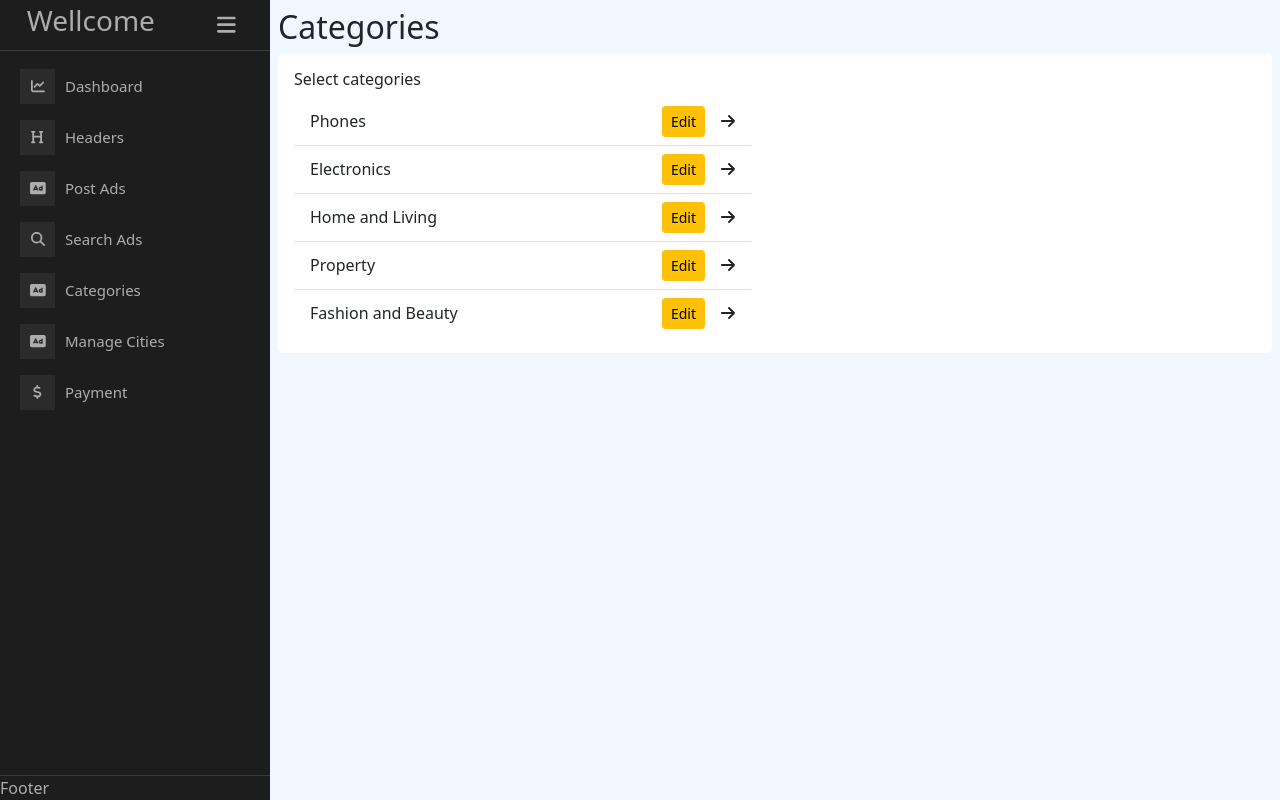
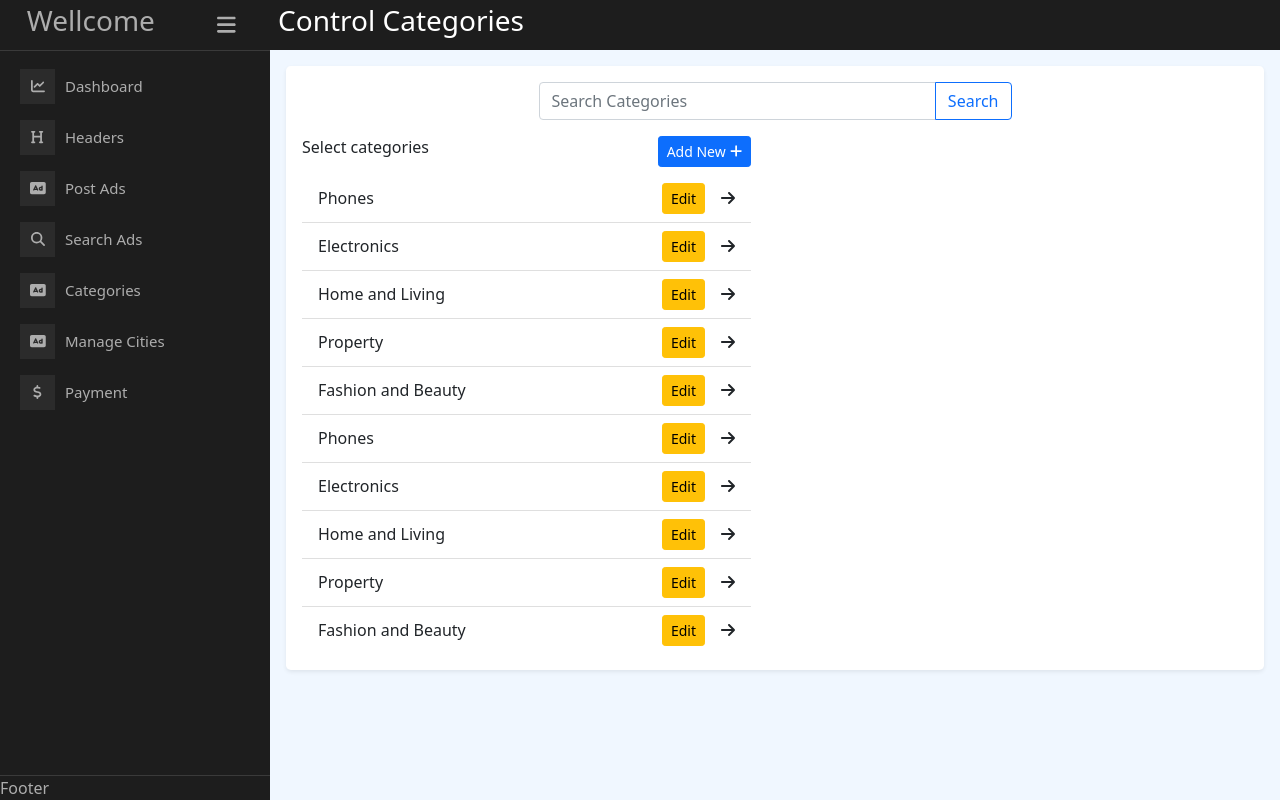
Before and after one commit to Loknath0007/directory-listing-website, a React (Create React App) app: page /dashboard/categories in a window 1280 px wide. Built offline with nearby package versions, Linux system fonts and the light colour scheme.

Commit message:
create add new category modal and implement functionalities

```diff
--- /dev/null
+++ b/src/Pages/Dashboard/Categories/AddCategoriesModal.jsx
@@ -0,0 +1,109 @@
+import { Modal, Button, FormControl, InputGroup } from "react-bootstrap";
+import React, { useState } from "react";
+import { FontAwesomeIcon } from "@fortawesome/react-fontawesome";
+import { faXmark } from "@fortawesome/free-solid-svg-icons";
+
+const AddCategoriesModal = (props) => {
+  const [subCategory, setSubCategory] = useState("");
+  const [categoryName, setCategoryName] = useState("");
+  const [allSubCategories, setAllSubCategories] = useState([]);
+
+  const handleAddSubCategory = () => {
+    if (subCategory.trim() !== "") {
+      const newSubCategoies = [...allSubCategories];
+      if (newSubCategoies.indexOf(subCategory.trim()) === -1) {
+        newSubCategoies.push(subCategory.trim());
+        setAllSubCategories(newSubCategoies);
+        setSubCategory("");
+      } else {
+        alert("items already exist");
+      }
+    }
+  };
+
+  const handleClose = (categoryName) => {
+    const existSubCategories = [...allSubCategories];
+    const newSubCategoies = existSubCategories.filter(
+      (c) => c !== categoryName
+    );
+    setAllSubCategories(newSubCategoies);
+  };
+
+  return (
+    <Modal
+      {...props}
+      size="md"
+      className="shadow-lg"
+      aria-labelledby="contained-modal-title-vcenter"
+      centered
+    >
+      <Modal.Header closeButton>
+        <Modal.Title id="contained-modal-title-vcenter">
+          Add New Category
+        </Modal.Title>
+      </Modal.Header>
+      <Modal.Body>
+        <label htmlFor="categoryName" className="mb-2">
+          Category Name
+        </label>
+        <FormControl
+          id="categoryName"
+          placeholder="Enter New Category Name"
+          aria-label="categoryName"
+          aria-describedby="basic-addon2"
+          className="mb-3"
+          value={categoryName}
+          onChange={(e) => setCategoryName(e.target.value.trim())}
+        />
+        {/* add sub categories name */}
+        <label htmlFor="" className="mb-2">
+          Sub Categories Name
+        </label>
+        <InputGroup className="mb-3">
+          <FormControl
+            value={subCategory}
+            placeholder="Enter New Sub Categories"
+            aria-label="Recipient's username"
+            aria-describedby="basic-addon2"
+            onChange={(e) => setSubCategory(e.target.value)}
+          />
+          <Button onClick={handleAddSubCategory} variant="primary">
+            Add
+          </Button>
+        </InputGroup>
+
+        {/* show sub all sub categories */}
+        <div className="">
+          {allSubCategories &&
+            allSubCategories.map((c) => (
+              <div className="bg-secondary rounded-pill px-2 py-1 text-white shadow-sm me-2 my-1 d-inline-block">
+                {c}{" "}
+                <FontAwesomeIcon
+                  onClick={() => handleClose(c)}
+                  className="ms-1 cursor-pointer"
+                  size="lg"
+                  icon={faXmark}
+                />
+              </div>
+            ))}
+        </div>
+      </Modal.Body>
+      <Modal.Footer>
+        <Button
+          onClick={() => {
+            props.onHide();
+            setAllSubCategories([]);
+            setSubCategory("");
+            setCategoryName("");
+          }}
+          className="btn-danger"
+        >
+          Cancel
+        </Button>
+        <Button>Save</Button>
+      </Modal.Footer>
+    </Modal>
+  );
+};
+
+export default AddCategoriesModal;
--- a/src/Pages/Dashboard/Categories/Categories.jsx
+++ b/src/Pages/Dashboard/Categories/Categories.jsx
@@ -1,16 +1,19 @@
 import React, { useState } from "react";
 import { FontAwesomeIcon } from "@fortawesome/react-fontawesome";
-import { faArrowRight } from "@fortawesome/free-solid-svg-icons";
-import { Button } from "react-bootstrap";
+import { faArrowRight, faPlus } from "@fortawesome/free-solid-svg-icons";
+import { Button, Form, FormControl, InputGroup } from "react-bootstrap";
+import DashboardNav from "../DashboardNav/DashboardNav";
+import AddCategoriesModal from "./AddCategoriesModal";
 const Categories = () => {
   const [categories, setCategories] = useState([
     {
       _id: 634163136854,
       categoryName: "Phones",
       subCategories: [
-        { Name: "Mobile Phone", _id: 645645454456 },
-        { Name: "Home Appliances", _id: 2165454344645313 },
-        { Name: "Bedroom Furniture", _id: 216545346454313 },
+        { Name: "Home Appliances", _id: 64564464556 },
+        { Name: "Living Room Furniture", _id: 216344444645313 },
+        { Name: "Sim card", _id: 21634644445313 },
+        { Name: "Bedroom Furniture", _id: 21634554645313 },
       ],
     },
     {
@@ -36,10 +39,57 @@ const Categories = () => {
       _id: 63416313681154,
       categoryName: "Property",
       subCategories: [
-        { Name: "Home Appliances", _id: 64564566456 },
-        { Name: "Living Room Furniture", _id: 2163446456645313 },
-        { Name: "Sim card", _id: 21634334645313 },
-        { Name: "Bedroom Furniture", _id: 2163544645313 },
+        { Name: "Mobile Phone", _id: 645645454456 },
+        { Name: "Home Appliances", _id: 2165454344645313 },
+        { Name: "Bedroom Furniture", _id: 216545346454313 },
+      ],
+    },
+    {
+      _id: 63416341114136854,
+      categoryName: "Fashion and Beauty",
+      subCategories: [
+        { Name: "Home Appliances", _id: 645665445456 },
+        { Name: "Living Room Furniture", _id: 216344645645313 },
+        { Name: "Sim card", _id: 21634645313 },
+        { Name: "Bedroom Furniture", _id: 2163354344645313 },
+      ],
+    },
+    {
+      _id: 634163136854,
+      categoryName: "Phones",
+      subCategories: [
+        { Name: "Home Appliances", _id: 64564464556 },
+        { Name: "Living Room Furniture", _id: 216344444645313 },
+        { Name: "Sim card", _id: 21634644445313 },
+        { Name: "Bedroom Furniture", _id: 21634554645313 },
+      ],
+    },
+    {
+      _id: 634163135466854,
+      categoryName: "Electronics",
+      subCategories: [
+        { Name: "Mobile Phone", _id: 645645454456 },
+        { Name: "Home Appliances", _id: 2165454344645313 },
+        { Name: "Bedroom Furniture", _id: 216545346454313 },
+      ],
+    },
+    {
+      _id: 6341645663136854,
+      categoryName: "Home and Living",
+      subCategories: [
+        { Name: "Home Appliances", _id: 64564464556 },
+        { Name: "Living Room Furniture", _id: 216344444645313 },
+        { Name: "Sim card", _id: 21634644445313 },
+        { Name: "Bedroom Furniture", _id: 21634554645313 },
+      ],
+    },
+    {
+      _id: 63416313681154,
+      categoryName: "Property",
+      subCategories: [
+        { Name: "Mobile Phone", _id: 645645454456 },
+        { Name: "Home Appliances", _id: 2165454344645313 },
+        { Name: "Bedroom Furniture", _id: 216545346454313 },
       ],
     },
     {
@@ -55,7 +105,9 @@ const Categories = () => {
   ]);
 
   const [category, setCategory] = useState(null);
+  const [categoryModalOpen, setCategoryModalOpen] = useState(false);
 
+  // handle single category item click event
   const handleItemClick = (_id) => {
     const newCategory = categories.find((c) => c._id === _id);
     setCategory(newCategory);
@@ -63,16 +115,49 @@ const Categories = () => {
 
   return (
     <div>
-      <h2>Categories</h2>
-      <div className="bg-white rounded-3 p-3 d-flex justify-content-between">
-        <div className="w-50 pe-4">
+      {/* <h2>Categories</h2> */}
+      <DashboardNav title="Control Categories" />
+      <div className="bg-white m-3 rounded-3 p-3 shadow-sm">
+        <div className="m-auto w-50">
+          <InputGroup className="mb-3">
+            <FormControl
+              placeholder="Search Categories"
+              aria-label="Recipient's username"
+              aria-describedby="basic-addon2"
+            />
+            <Button variant="outline-primary" id="button-addon2">
+              Search
+            </Button>
+          </InputGroup>
+        </div>
+        <div className=" d-flex justify-content-between">
+          <div className="w-50 pe-4 ">
+            <div className="d-flex justify-content-between mb-2 align-items-center">
               <h6>Select categories</h6>
+              <div>
+                <Button onClick={() => setCategoryModalOpen(true)} size="sm">
+                  Add New
+                  <FontAwesomeIcon
+                    className="mb-0 ms-1"
+                    size="md"
+                    icon={faPlus}
+                  />
+                </Button>
+              </div>
+            </div>
+
+            {/* add category Modal */}
+            <AddCategoriesModal
+              show={categoryModalOpen}
+              onHide={() => setCategoryModalOpen(false)}
+            />
 
             <ul className="list-group list-group-flush">
-            {categories.map((category) => (
+              {categories.map((c) => (
                 <CategoriesListItem
-                key={category._id}
-                category={category}
+                  key={c._id}
+                  activeCategory={category}
+                  category={c}
                   handleItemClick={handleItemClick}
                 />
               ))}
@@ -80,12 +165,23 @@ const Categories = () => {
           </div>
           {category && (
             <div className="w-50">
-            <h6>Select SubCategories</h6>
+              <div className="d-flex justify-content-between mb-2 align-items-center">
+                <h6>Sub Categories</h6>
+                <div>
+                  <Button size="sm">
+                    Add New{" "}
+                    <FontAwesomeIcon className="mb-0" size="md" icon={faPlus} />
+                  </Button>
+                </div>
+              </div>
               <ul className="list-group list-group-flush">
-              {category.subCategories.m}
+                {category.subCategories.map((c) => (
+                  <SubCategoryListItem subCategory={c} />
+                ))}
               </ul>
             </div>
           )}
+        </div>
       </div>
     </div>
   );
@@ -97,14 +193,16 @@ export default Categories;
 
 const CategoriesListItem = (props) => {
   const { categoryName, _id } = props.category;
-  const { handleItemClick } = props;
+  const { handleItemClick, activeCategory } = props;
 
   return (
     <li
       onClick={() => handleItemClick(_id)}
       className="list-group-item d-flex align-items-center justify-content-between"
     >
+      <div className={`${activeCategory?._id === _id && "text-info"}`}>
         {categoryName}
+      </div>
       <div className="d-flex align-items-center">
         <Button variant="warning" size="sm" className="me-3">
           Edit
@@ -115,7 +213,7 @@ const CategoriesListItem = (props) => {
   );
 };
 
-const subCategoryListItem = ({ subCategory }) => {
+const SubCategoryListItem = ({ subCategory }) => {
   const { Name, _id } = subCategory;
   return (
     <li
@@ -124,7 +222,7 @@ const subCategoryListItem = ({ subCategory }) => {
     >
       {Name}
       <div className="d-flex align-items-center">
-        <Button variant="warning" size="sm" className="me-3">
+        <Button variant="warning" size="sm">
           Edit
         </Button>
       </div>
--- a/src/Pages/Dashboard/Dashboard.jsx
+++ b/src/Pages/Dashboard/Dashboard.jsx
@@ -14,7 +14,7 @@ const Dashboard = () => {
             overflowY: "scroll",
             backgroundColor: "#f0f7ff",
           }}
-          className="w-100 p-2 vh-100"
+          className="w-100 vh-100"
         >
           <div></div>
           <Outlet />
--- /dev/null
+++ b/src/Pages/Dashboard/DashboardNav/DashboardNav.jsx
@@ -0,0 +1,19 @@
+import React from "react";
+
+const DashboardNav = ({ title }) => {
+  return (
+    <div
+      className="w-100 text-white py-1 px-2"
+      style={{
+        background: "#1d1d1d",
+        position: "sticky",
+        top: "0",
+        zIndex: "99",
+      }}
+    >
+      <h3>{title}</h3>
+    </div>
+  );
+};
+
+export default DashboardNav;
```
Lines whose indentation alone changed are shown as unchanged.
